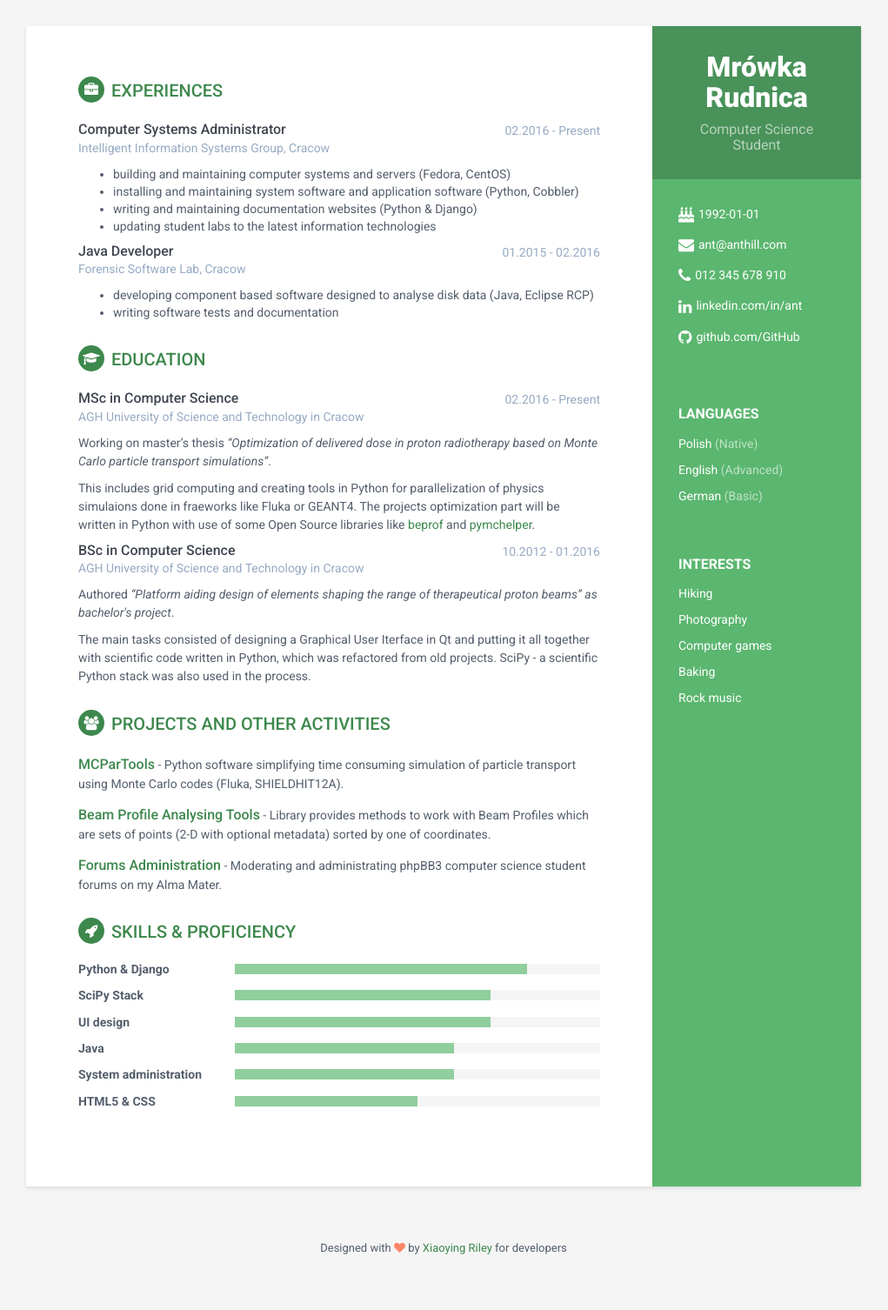
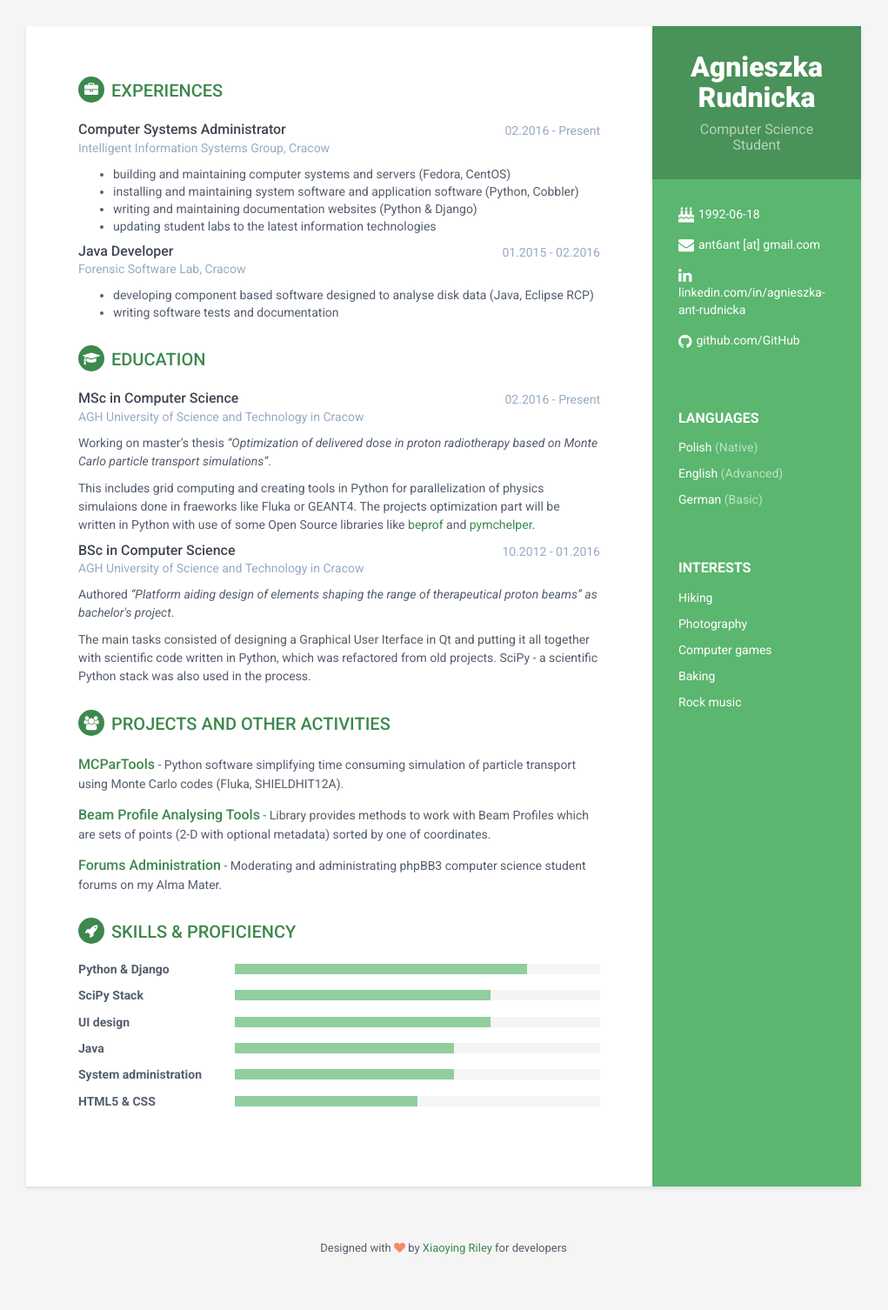
Before and after one commit to ant6/ant6.github.io, a Jekyll site: the page built from index.html, in a window 1280 px wide. Shown: the whole page at 87% size, without its empty margins (130-1151 px from the left). Built offline with Jekyll 4.4.1, drawn with Linux system fonts in a browser that asks for light colours.

Commit message:
Update data

```diff
--- a/_config.yml
+++ b/_config.yml
@@ -1,15 +1,16 @@
-title: Ants CV
+title: CV
 
 style: styles-3
 
-name: Mrówka Rudnica
+name: Agnieszka Rudnicka
 tagline: Computer Science Student
 # pic: profile.png
 
 #sidebar links
-bday: 1992-01-01
-email: ant@anthill.com
-phone: 012 345 678 910
+bday: 1992-06-18
+email: ant6ant [at] gmail.com
+city: Cracow, Poland
+# phone: 012 345 678 910
 github: ant6
 #website: blog.webjeda.com #do not add http://
-linkedin: ant
+linkedin: agnieszka-ant-rudnicka
--- a/_includes/sidebar.html
+++ b/_includes/sidebar.html
@@ -14,6 +14,10 @@
 
               {% if site.email %}
               <li class="email"><i class="fa fa-envelope"></i><a href="mailto: {{site.email}}">{{site.email}}</a></li>
+              {% endif %}
+
+			  {% if site.phone %}
+              <li class="city"><i class="fa fa-map-marker"></i><a href="https://www.google.pl/maps?q={{site.city}}">&nbsp;&nbsp;{{site.city}}</a></li>
               {% endif %}
 
               {% if site.phone %}
```
